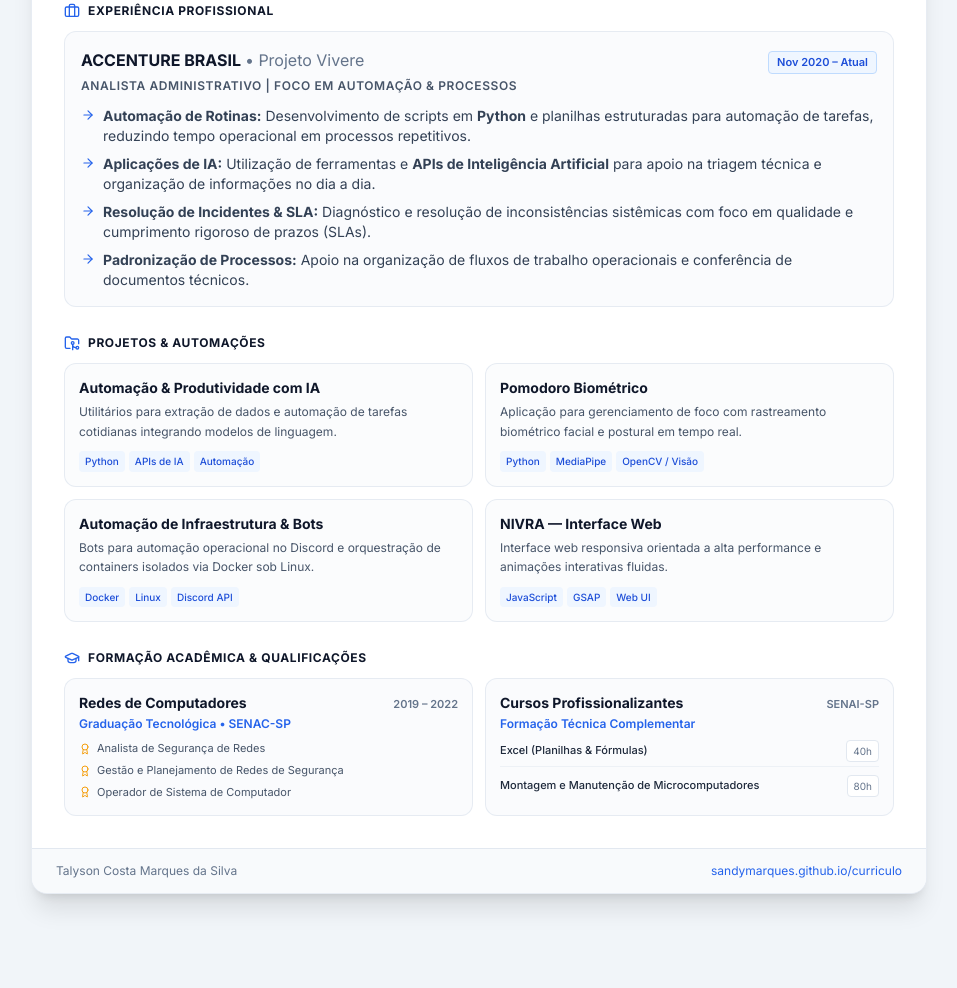
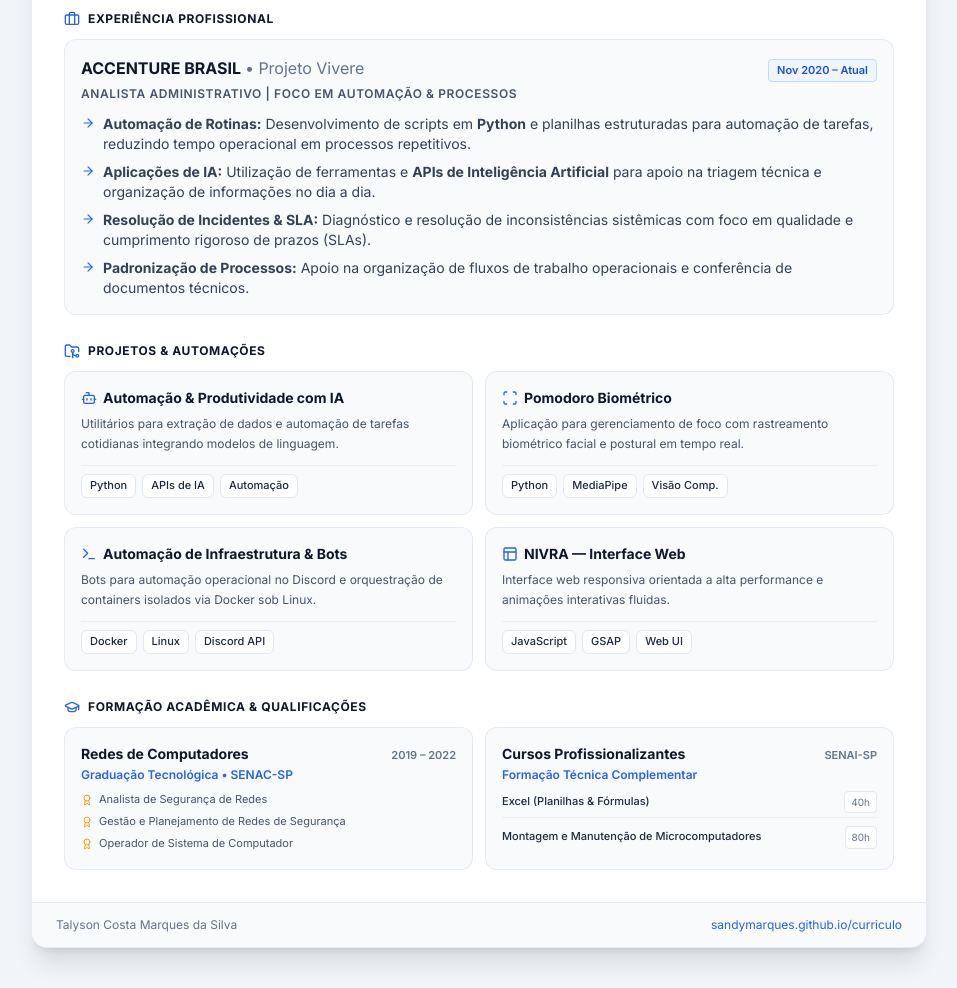
Before and after one commit to SandyMarques/curriculo, a plain HTML site: page index.html in a window 1280 px wide. Shown: the part 727-1715 px from the top of the page, without its empty margins (161-1118 px from the left). Before the commit the page ends 1661 px from the top, so only its background shows below. Drawn offline with nearby package versions, Linux system fonts and the light colour scheme.

Commit message:
fix(ui): padronizar cores e estilo dos cards de projetos e tags

```diff
--- a/index.html
+++ b/index.html
@@ -169,7 +169,7 @@
                 <div class="grid grid-cols-1 sm:grid-cols-2 gap-3">
 
                     <!-- Bloco 1 -->
-                    <div class="bg-slate-50 dark:bg-slate-800/40 p-3 rounded-xl border border-slate-200/80 dark:border-slate-800">
+                    <div class="bg-slate-50 dark:bg-slate-800/40 p-3.5 rounded-xl border border-slate-200/80 dark:border-slate-800">
                         <span class="text-xs font-semibold text-slate-900 dark:text-slate-100 block mb-2 flex items-center gap-1.5">
                             <i data-lucide="server" class="w-3.5 h-3.5 text-blue-600 dark:text-blue-400"></i>
                             Sistemas & Infraestrutura
@@ -184,7 +184,7 @@
                     </div>
 
                     <!-- Bloco 2 -->
-                    <div class="bg-slate-50 dark:bg-slate-800/40 p-3 rounded-xl border border-slate-200/80 dark:border-slate-800">
+                    <div class="bg-slate-50 dark:bg-slate-800/40 p-3.5 rounded-xl border border-slate-200/80 dark:border-slate-800">
                         <span class="text-xs font-semibold text-slate-900 dark:text-slate-100 block mb-2 flex items-center gap-1.5">
                             <i data-lucide="bot" class="w-3.5 h-3.5 text-blue-600 dark:text-blue-400"></i>
                             Automação, IA & DevOps
@@ -198,7 +198,7 @@
                     </div>
 
                     <!-- Bloco 3: Processos & Produtividade Operacional -->
-                    <div class="bg-slate-50 dark:bg-slate-800/40 p-3 rounded-xl border border-slate-200/80 dark:border-slate-800">
+                    <div class="bg-slate-50 dark:bg-slate-800/40 p-3.5 rounded-xl border border-slate-200/80 dark:border-slate-800">
                         <span class="text-xs font-semibold text-slate-900 dark:text-slate-100 block mb-2 flex items-center gap-1.5">
                             <i data-lucide="check-square" class="w-3.5 h-3.5 text-blue-600 dark:text-blue-400"></i>
                             Processos & Produtividade
@@ -212,7 +212,7 @@
                     </div>
 
                     <!-- Bloco 4 -->
-                    <div class="bg-slate-50 dark:bg-slate-800/40 p-3 rounded-xl border border-slate-200/80 dark:border-slate-800">
+                    <div class="bg-slate-50 dark:bg-slate-800/40 p-3.5 rounded-xl border border-slate-200/80 dark:border-slate-800">
                         <span class="text-xs font-semibold text-slate-900 dark:text-slate-100 block mb-2 flex items-center gap-1.5">
                             <i data-lucide="code-2" class="w-3.5 h-3.5 text-blue-600 dark:text-blue-400"></i>
                             Desenvolvimento & Web
@@ -235,7 +235,7 @@
                     <h2 class="text-xs font-bold text-slate-900 dark:text-slate-100 uppercase tracking-wider">Experiência Profissional</h2>
                 </div>
 
-                <div class="bg-slate-50/70 dark:bg-slate-800/20 p-4 rounded-xl border border-slate-200/80 dark:border-slate-800">
+                <div class="bg-slate-50 dark:bg-slate-800/40 p-4 rounded-xl border border-slate-200/80 dark:border-slate-800">
                     <div class="flex flex-col sm:flex-row sm:justify-between sm:items-baseline gap-1 mb-1">
                         <h3 class="text-sm sm:text-base font-bold text-slate-900 dark:text-slate-100">
                             ACCENTURE BRASIL <span class="font-normal text-slate-500 dark:text-slate-400">&bull; Projeto Vivere</span>
@@ -270,7 +270,7 @@
                 </div>
             </section>
 
-            <!-- Projetos Práticos & Automações -->
+            <!-- Projetos Práticos & Automações (Cards com visual limpo e consistente) -->
             <section class="print-break-inside-avoid">
                 <div class="flex items-center gap-2 mb-3">
                     <i data-lucide="folder-git-2" class="w-4 h-4 text-blue-600 dark:text-blue-400"></i>
@@ -279,75 +279,79 @@
 
                 <div class="grid grid-cols-1 sm:grid-cols-2 gap-3">
 
-                    <div class="p-3.5 rounded-xl border border-slate-200/80 dark:border-slate-800 bg-slate-50/50 dark:bg-slate-850 flex flex-col justify-between">
+                    <div class="bg-slate-50 dark:bg-slate-800/40 p-4 rounded-xl border border-slate-200/80 dark:border-slate-800 flex flex-col justify-between hover:border-blue-300 dark:hover:border-slate-700 transition-colors">
                         <div>
-                            <div class="flex items-center justify-between gap-1 mb-1">
+                            <div class="flex items-center gap-1.5 mb-1.5">
+                                <i data-lucide="bot" class="w-4 h-4 text-blue-600 dark:text-blue-400 shrink-0"></i>
                                 <h3 class="text-xs sm:text-sm font-bold text-slate-900 dark:text-slate-100">
                                     Automação & Produtividade com IA
                                 </h3>
                             </div>
-                            <p class="text-xs text-slate-600 dark:text-slate-300 leading-relaxed mb-2.5">
+                            <p class="text-xs text-slate-600 dark:text-slate-300 leading-relaxed mb-3">
                                 Utilitários para extração de dados e automação de tarefas cotidianas integrando modelos de linguagem.
                             </p>
                         </div>
-                        <div class="flex flex-wrap gap-1">
-                            <span class="text-[10px] font-medium bg-blue-50 dark:bg-blue-950/60 text-blue-700 dark:text-blue-300 px-1.5 py-0.5 rounded">Python</span>
-                            <span class="text-[10px] font-medium bg-blue-50 dark:bg-blue-950/60 text-blue-700 dark:text-blue-300 px-1.5 py-0.5 rounded">APIs de IA</span>
-                            <span class="text-[10px] font-medium bg-blue-50 dark:bg-blue-950/60 text-blue-700 dark:text-blue-300 px-1.5 py-0.5 rounded">Automação</span>
+                        <div class="flex flex-wrap gap-1.5 pt-2 border-t border-slate-200/60 dark:border-slate-750">
+                            <span class="badge text-[11px] font-medium bg-white dark:bg-slate-900 px-2 py-0.5 rounded-md border border-slate-200 dark:border-slate-700 text-slate-800 dark:text-slate-200">Python</span>
+                            <span class="badge text-[11px] font-medium bg-white dark:bg-slate-900 px-2 py-0.5 rounded-md border border-slate-200 dark:border-slate-700 text-slate-800 dark:text-slate-200">APIs de IA</span>
+                            <span class="badge text-[11px] font-medium bg-white dark:bg-slate-900 px-2 py-0.5 rounded-md border border-slate-200 dark:border-slate-700 text-slate-800 dark:text-slate-200">Automação</span>
                         </div>
                     </div>
 
-                    <div class="p-3.5 rounded-xl border border-slate-200/80 dark:border-slate-800 bg-slate-50/50 dark:bg-slate-850 flex flex-col justify-between">
+                    <div class="bg-slate-50 dark:bg-slate-800/40 p-4 rounded-xl border border-slate-200/80 dark:border-slate-800 flex flex-col justify-between hover:border-blue-300 dark:hover:border-slate-700 transition-colors">
                         <div>
-                            <div class="flex items-center justify-between gap-1 mb-1">
+                            <div class="flex items-center gap-1.5 mb-1.5">
+                                <i data-lucide="scan" class="w-4 h-4 text-blue-600 dark:text-blue-400 shrink-0"></i>
                                 <h3 class="text-xs sm:text-sm font-bold text-slate-900 dark:text-slate-100">
                                     Pomodoro Biométrico
                                 </h3>
                             </div>
-                            <p class="text-xs text-slate-600 dark:text-slate-300 leading-relaxed mb-2.5">
+                            <p class="text-xs text-slate-600 dark:text-slate-300 leading-relaxed mb-3">
                                 Aplicação para gerenciamento de foco com rastreamento biométrico facial e postural em tempo real.
                             </p>
                         </div>
-                        <div class="flex flex-wrap gap-1">
-                            <span class="text-[10px] font-medium bg-blue-50 dark:bg-blue-950/60 text-blue-700 dark:text-blue-300 px-1.5 py-0.5 rounded">Python</span>
-                            <span class="text-[10px] font-medium bg-blue-50 dark:bg-blue-950/60 text-blue-700 dark:text-blue-300 px-1.5 py-0.5 rounded">MediaPipe</span>
-                            <span class="text-[10px] font-medium bg-blue-50 dark:bg-blue-950/60 text-blue-700 dark:text-blue-300 px-1.5 py-0.5 rounded">OpenCV / Visão</span>
+                        <div class="flex flex-wrap gap-1.5 pt-2 border-t border-slate-200/60 dark:border-slate-750">
+                            <span class="badge text-[11px] font-medium bg-white dark:bg-slate-900 px-2 py-0.5 rounded-md border border-slate-200 dark:border-slate-700 text-slate-800 dark:text-slate-200">Python</span>
+                            <span class="badge text-[11px] font-medium bg-white dark:bg-slate-900 px-2 py-0.5 rounded-md border border-slate-200 dark:border-slate-700 text-slate-800 dark:text-slate-200">MediaPipe</span>
+                            <span class="badge text-[11px] font-medium bg-white dark:bg-slate-900 px-2 py-0.5 rounded-md border border-slate-200 dark:border-slate-700 text-slate-800 dark:text-slate-200">Visão Comp.</span>
                         </div>
                     </div>
 
-                    <div class="p-3.5 rounded-xl border border-slate-200/80 dark:border-slate-800 bg-slate-50/50 dark:bg-slate-850 flex flex-col justify-between">
+                    <div class="bg-slate-50 dark:bg-slate-800/40 p-4 rounded-xl border border-slate-200/80 dark:border-slate-800 flex flex-col justify-between hover:border-blue-300 dark:hover:border-slate-700 transition-colors">
                         <div>
-                            <div class="flex items-center justify-between gap-1 mb-1">
+                            <div class="flex items-center gap-1.5 mb-1.5">
+                                <i data-lucide="terminal" class="w-4 h-4 text-blue-600 dark:text-blue-400 shrink-0"></i>
                                 <h3 class="text-xs sm:text-sm font-bold text-slate-900 dark:text-slate-100">
                                     Automação de Infraestrutura & Bots
                                 </h3>
                             </div>
-                            <p class="text-xs text-slate-600 dark:text-slate-300 leading-relaxed mb-2.5">
+                            <p class="text-xs text-slate-600 dark:text-slate-300 leading-relaxed mb-3">
                                 Bots para automação operacional no Discord e orquestração de containers isolados via Docker sob Linux.
                             </p>
                         </div>
-                        <div class="flex flex-wrap gap-1">
-                            <span class="text-[10px] font-medium bg-blue-50 dark:bg-blue-950/60 text-blue-700 dark:text-blue-300 px-1.5 py-0.5 rounded">Docker</span>
-                            <span class="text-[10px] font-medium bg-blue-50 dark:bg-blue-950/60 text-blue-700 dark:text-blue-300 px-1.5 py-0.5 rounded">Linux</span>
-                            <span class="text-[10px] font-medium bg-blue-50 dark:bg-blue-950/60 text-blue-700 dark:text-blue-300 px-1.5 py-0.5 rounded">Discord API</span>
+                        <div class="flex flex-wrap gap-1.5 pt-2 border-t border-slate-200/60 dark:border-slate-750">
+                            <span class="badge text-[11px] font-medium bg-white dark:bg-slate-900 px-2 py-0.5 rounded-md border border-slate-200 dark:border-slate-700 text-slate-800 dark:text-slate-200">Docker</span>
+                            <span class="badge text-[11px] font-medium bg-white dark:bg-slate-900 px-2 py-0.5 rounded-md border border-slate-200 dark:border-slate-700 text-slate-800 dark:text-slate-200">Linux</span>
+                            <span class="badge text-[11px] font-medium bg-white dark:bg-slate-900 px-2 py-0.5 rounded-md border border-slate-200 dark:border-slate-700 text-slate-800 dark:text-slate-200">Discord API</span>
                         </div>
                     </div>
 
-                    <div class="p-3.5 rounded-xl border border-slate-200/80 dark:border-slate-800 bg-slate-50/50 dark:bg-slate-850 flex flex-col justify-between">
+                    <div class="bg-slate-50 dark:bg-slate-800/40 p-4 rounded-xl border border-slate-200/80 dark:border-slate-800 flex flex-col justify-between hover:border-blue-300 dark:hover:border-slate-700 transition-colors">
                         <div>
-                            <div class="flex items-center justify-between gap-1 mb-1">
+                            <div class="flex items-center gap-1.5 mb-1.5">
+                                <i data-lucide="layout" class="w-4 h-4 text-blue-600 dark:text-blue-400 shrink-0"></i>
                                 <h3 class="text-xs sm:text-sm font-bold text-slate-900 dark:text-slate-100">
                                     NIVRA — Interface Web
                                 </h3>
                             </div>
-                            <p class="text-xs text-slate-600 dark:text-slate-300 leading-relaxed mb-2.5">
+                            <p class="text-xs text-slate-600 dark:text-slate-300 leading-relaxed mb-3">
                                 Interface web responsiva orientada a alta performance e animações interativas fluidas.
                             </p>
                         </div>
-                        <div class="flex flex-wrap gap-1">
-                            <span class="text-[10px] font-medium bg-blue-50 dark:bg-blue-950/60 text-blue-700 dark:text-blue-300 px-1.5 py-0.5 rounded">JavaScript</span>
-                            <span class="text-[10px] font-medium bg-blue-50 dark:bg-blue-950/60 text-blue-700 dark:text-blue-300 px-1.5 py-0.5 rounded">GSAP</span>
-                            <span class="text-[10px] font-medium bg-blue-50 dark:bg-blue-950/60 text-blue-700 dark:text-blue-300 px-1.5 py-0.5 rounded">Web UI</span>
+                        <div class="flex flex-wrap gap-1.5 pt-2 border-t border-slate-200/60 dark:border-slate-750">
+                            <span class="badge text-[11px] font-medium bg-white dark:bg-slate-900 px-2 py-0.5 rounded-md border border-slate-200 dark:border-slate-700 text-slate-800 dark:text-slate-200">JavaScript</span>
+                            <span class="badge text-[11px] font-medium bg-white dark:bg-slate-900 px-2 py-0.5 rounded-md border border-slate-200 dark:border-slate-700 text-slate-800 dark:text-slate-200">GSAP</span>
+                            <span class="badge text-[11px] font-medium bg-white dark:bg-slate-900 px-2 py-0.5 rounded-md border border-slate-200 dark:border-slate-700 text-slate-800 dark:text-slate-200">Web UI</span>
                         </div>
                     </div>
 
@@ -364,7 +368,7 @@
                 <div class="grid grid-cols-1 sm:grid-cols-2 gap-3">
 
                     <!-- Graduação & Certificações Intermediárias -->
-                    <div class="bg-slate-50/70 dark:bg-slate-800/20 p-3.5 rounded-xl border border-slate-200/80 dark:border-slate-800 flex flex-col justify-between">
+                    <div class="bg-slate-50 dark:bg-slate-800/40 p-4 rounded-xl border border-slate-200/80 dark:border-slate-800 flex flex-col justify-between">
                         <div>
                             <div class="flex justify-between items-baseline gap-1 mb-0.5">
                                 <h3 class="text-xs sm:text-sm font-bold text-slate-900 dark:text-slate-100">
@@ -394,7 +398,7 @@
                     </div>
 
                     <!-- Cursos SENAI -->
-                    <div class="bg-slate-50/70 dark:bg-slate-800/20 p-3.5 rounded-xl border border-slate-200/80 dark:border-slate-800 flex flex-col justify-between">
+                    <div class="bg-slate-50 dark:bg-slate-800/40 p-4 rounded-xl border border-slate-200/80 dark:border-slate-800 flex flex-col justify-between">
                         <div>
                             <div class="flex justify-between items-baseline gap-1 mb-0.5">
                                 <h3 class="text-xs sm:text-sm font-bold text-slate-900 dark:text-slate-100">
@@ -409,11 +413,11 @@
                             <div class="space-y-1.5 text-[11px] text-slate-600 dark:text-slate-300">
                                 <div class="flex items-center justify-between border-b border-slate-200/50 dark:border-slate-700/50 pb-1">
                                     <span class="font-medium text-slate-800 dark:text-slate-200">Excel (Planilhas & Fórmulas)</span>
-                                    <span class="text-[10px] text-slate-500 bg-white dark:bg-slate-800 px-1.5 py-0.5 rounded border border-slate-200 dark:border-slate-700">40h</span>
+                                    <span class="text-[10px] text-slate-500 bg-white dark:bg-slate-900 px-1.5 py-0.5 rounded border border-slate-200 dark:border-slate-700">40h</span>
                                 </div>
                                 <div class="flex items-center justify-between pt-0.5">
                                     <span class="font-medium text-slate-800 dark:text-slate-200">Montagem e Manutenção de Microcomputadores</span>
-                                    <span class="text-[10px] text-slate-500 bg-white dark:bg-slate-800 px-1.5 py-0.5 rounded border border-slate-200 dark:border-slate-700">80h</span>
+                                    <span class="text-[10px] text-slate-500 bg-white dark:bg-slate-900 px-1.5 py-0.5 rounded border border-slate-200 dark:border-slate-700">80h</span>
                                 </div>
                             </div>
                         </div>
```
